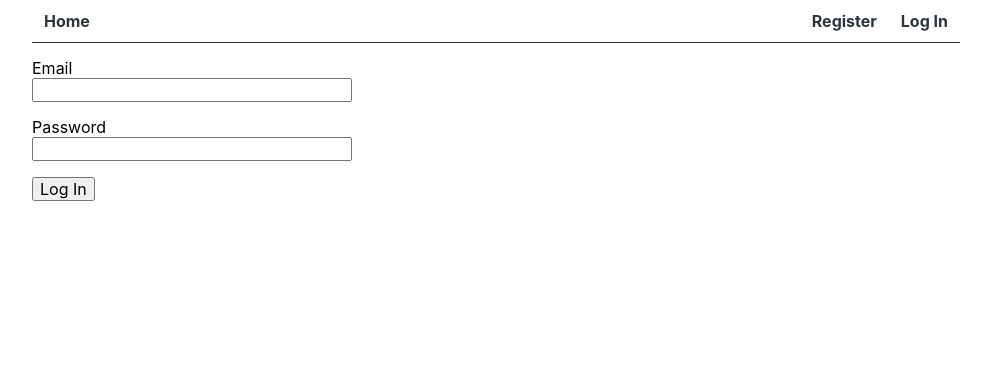
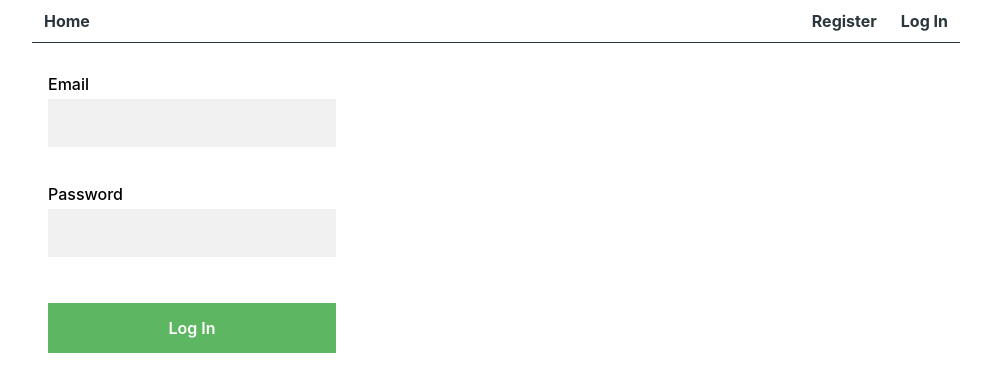
Before and after one commit to IrynaYrrr/goit-react-hw-08-phonebook, a React (Create React App) app: page /login in a window 1280 px wide. Shown: the top 392 px of the page, without its empty margins (144-1135 px from the left). Built offline with nearby package versions, Linux system fonts and the light colour scheme.

Commit message:
add styles for register and login form

```diff
--- a/src/components/LoginForm/LoginForm.jsx
+++ b/src/components/LoginForm/LoginForm.jsx
@@ -27,7 +27,7 @@ export const LoginForm = () => {
         Password
         <input type="password" name="password" />
       </label>
-      <button type="submit">Log In</button>
+      <button type="submit" className={css.loginbtn}>Log In</button>
     </form>
   );
 };
--- a/src/components/LoginForm/LoginForm.module.css
+++ b/src/components/LoginForm/LoginForm.module.css
@@ -1,9 +1,42 @@
 .form {
+  padding: 16px;
   width: 320px;
+  background-color: white;
+}
+
+input[type=email], input[type=password] {
+  width: 100%;
+  padding: 15px;
+  margin: 5px 0 22px 0;
+  display: inline-block;
+  border: none;
+  background: #f1f1f1;
+}
+
+input[type=email]:focus, input[type=password]:focus {
+  background-color: #ddd;
+  outline: none;
+}
+
+.loginbtn {
+  background-color: #4CAF50;
+  color: white;
+  font-weight: 600;
+  padding: 16px 20px;
+  margin: 8px 0;
+  border: none;
+  cursor: pointer;
+  width: 100%;
+  opacity: 0.9;
+}
+
+.loginbtn:hover {
+  opacity: 1;
 }
 
 .label {
   display: flex;
   flex-direction: column;
   margin-bottom: 16px;
+  font-weight: 500;
 }
--- a/src/components/RegisterForm/RegisterForm.jsx
+++ b/src/components/RegisterForm/RegisterForm.jsx
@@ -32,7 +32,7 @@ export const RegisterForm = () => {
         Password
         <input type="password" name="password" />
       </label>
-      <button type="submit">Register</button>
+      <button type="submit" className={css.registerbtn}>Register</button>
     </form>
   );
 };
--- a/src/components/RegisterForm/RegisterForm.module.css
+++ b/src/components/RegisterForm/RegisterForm.module.css
@@ -1,9 +1,42 @@
 .form {
+  padding: 16px;
   width: 320px;
+  background-color: white;
+}
+
+input[type=text], input[type=email], input[type=password] {
+  width: 100%;
+  padding: 15px;
+  margin: 5px 0 22px 0;
+  display: inline-block;
+  border: none;
+  background: #f1f1f1;
+}
+
+input[type=text]:focus, input[type=email]:focus, input[type=password]:focus {
+  background-color: #ddd;
+  outline: none;
+}
+
+.registerbtn {
+  background-color: #4CAF50;
+  color: white;
+  font-weight: 600;
+  padding: 16px 20px;
+  margin: 8px 0;
+  border: none;
+  cursor: pointer;
+  width: 100%;
+  opacity: 0.9;
+}
+
+.registerbtn:hover {
+  opacity: 1;
 }
 
 .label {
   display: flex;
   flex-direction: column;
   margin-bottom: 16px;
+  font-weight: 500;
 }
```
